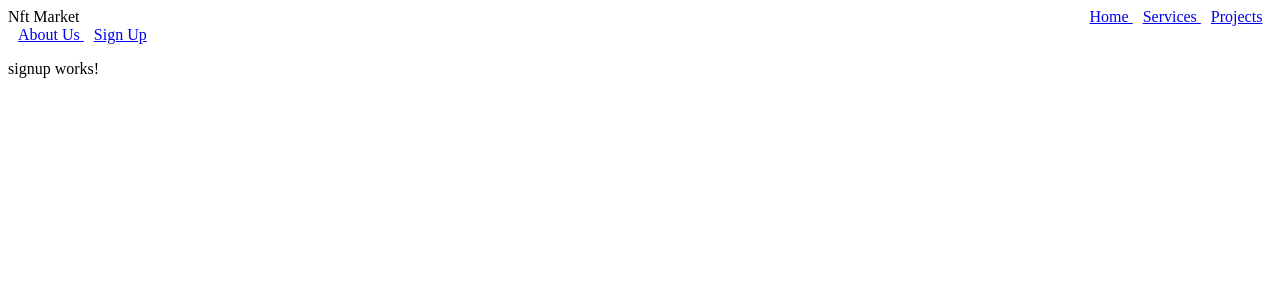
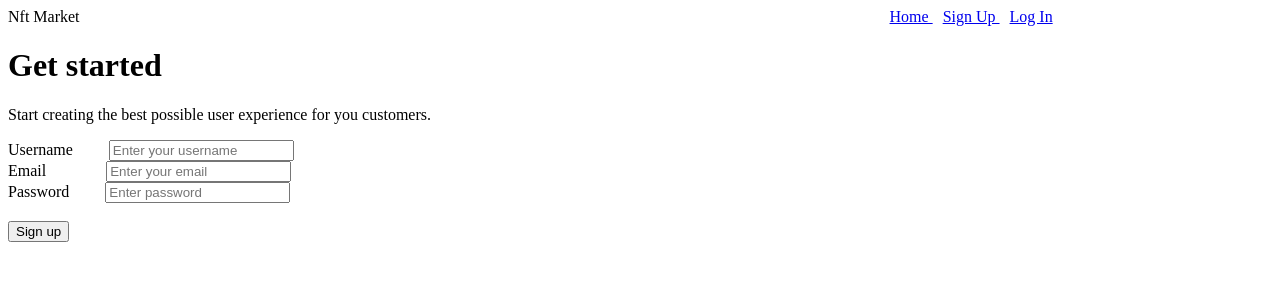
Before and after one commit to OVinter/NFT-Market-App, an Angular app in the folder NFTApp/: page /signup in a window 1280 px wide. Shown: the top 300 px of the page. Built offline with nearby package versions, Linux system fonts and the light colour scheme.

Commit message:
Authentication (Login + SignUp) feature

```diff
--- a/NFTApp/package.json
+++ b/NFTApp/package.json
@@ -11,11 +11,13 @@
   },
   "private": true,
   "dependencies": {
-    "@angular/animations": "~11.2.7",
+    "@angular/animations": "^11.2.14",
+    "@angular/cdk": "^12.0.0",
     "@angular/common": "~11.2.7",
     "@angular/compiler": "~11.2.7",
     "@angular/core": "~11.2.7",
     "@angular/forms": "~11.2.7",
+    "@angular/material": "^12.0.0",
     "@angular/platform-browser": "~11.2.7",
     "@angular/platform-browser-dynamic": "~11.2.7",
     "@angular/router": "~11.2.7",
--- a/NFTApp/src/app/app-routing.module.ts
+++ b/NFTApp/src/app/app-routing.module.ts
@@ -3,6 +3,8 @@ import { NgModule } from '@angular/core';
 import { Routes, RouterModule } from '@angular/router';
 import {DummyComponent} from './dummy/dummy.component';
 import {SignupComponent} from './signup/signup.component';
+import {LoginComponent} from './login/login.component';
+
 
 const routes: Routes = [
   { path: '', component: DummyComponent },
@@ -11,6 +13,7 @@ const routes: Routes = [
   // { path: 'projects', component: DummyComponent },
   // { path: 'aboutus', component: DummyComponent },
    { path: 'signup', component: SignupComponent },
+  { path: 'login', component: LoginComponent },
 ];
 
 @NgModule({
--- /dev/null
+++ b/NFTApp/src/app/login/login.component.css
@@ -0,0 +1,69 @@
+body{
+  margin-top:20px;
+  background:#eee;
+}
+.container {
+  margin-right: auto;
+  margin-left: auto;
+  padding-right: 15px;
+  padding-left: 15px;
+  width: 100%;
+}
+
+@media (min-width: 576px) {
+  .container {
+    max-width: 540px;
+  }
+}
+
+@media (min-width: 768px) {
+  .container {
+    max-width: 720px;
+  }
+}
+
+@media (min-width: 992px) {
+  .container {
+    max-width: 960px;
+  }
+}
+
+@media (min-width: 1200px) {
+  .container {
+    max-width: 1140px;
+  }
+}
+
+
+
+.card-columns .card {
+  margin-bottom: 0.75rem;
+}
+
+@media (min-width: 576px) {
+  .card-columns {
+    column-count: 3;
+    column-gap: 1.25rem;
+  }
+  .card-columns .card {
+    display: inline-block;
+    width: 100%;
+  }
+}
+.text-muted {
+  color: #9faecb !important;
+}
+
+p {
+  margin-top: 0;
+  margin-bottom: 1rem;
+}
+.mb-3 {
+  margin-bottom: 1rem !important;
+}
+
+.input-group {
+  position: relative;
+  display: flex;
+  width: 100%;
+}
--- /dev/null
+++ b/NFTApp/src/app/login/login.component.html
@@ -0,0 +1,46 @@
+<link href="https://maxcdn.bootstrapcdn.com/font-awesome/4.3.0/css/font-awesome.min.css" rel="stylesheet">
+<br>
+<br>
+<div class="container">
+  <div class="row justify-content-center">
+    <div class="col-md-8">
+      <div class="card-group mb-0">
+        <div class="card p-4">
+          <div class="card-body">
+            <h1>Login</h1>
+            <p class="text-muted">Sign In to your account</p>
+            <div class="input-group mb-3">
+              <span class="input-group-addon"><i class="fa fa-user"></i></span>
+              <input type="text" class="form-control"  placeholder="Username">
+            </div>
+            <div class="input-group mb-4">
+              <span class="input-group-addon"><i class="fa fa-lock"></i></span>
+              <input type="password" class="form-control"  placeholder="Password">
+
+            </div>
+            <br>
+            <div class="row">
+              <div class="col-6">
+                <button type="button" class="btn btn-primary px-4">Login</button>
+              </div>
+
+
+            </div>
+          </div>
+        </div>
+        <div class="card text-white bg-primary py-5 d-md-down-none" style="width:44%">
+          <div class="card-body text-center">
+            <div>
+              <h2>Sign up</h2>
+              <p>No account? Create one now:</p>
+              <a mat-raised-button color="accent"  (click)="SignUp()"  routerLink="signup">Sign Up </a>
+
+<!--              <button type="button" class="btn btn-primary active mt-3">Register Now!</button>-->
+
+            </div>
+          </div>
+        </div>
+      </div>
+    </div>
+  </div>
+</div>
--- /dev/null
+++ b/NFTApp/src/app/login/login.component.ts
@@ -0,0 +1,21 @@
+import { Component, OnInit } from '@angular/core';
+import {Router} from '@angular/router';
+
+@Component({
+  selector: 'app-login',
+  templateUrl: './login.component.html',
+  styleUrls: ['./login.component.css']
+})
+export class LoginComponent implements OnInit {
+
+  constructor(private router: Router) {
+
+  }
+
+  ngOnInit(): void {
+  }
+  public SignUp(): void{
+    this.router.navigate(['signup']);
+  }
+
+}
--- a/NFTApp/src/app/navbar/navbar.component.css
+++ b/NFTApp/src/app/navbar/navbar.component.css
@@ -1,5 +1,5 @@
 #spanName{
-  margin-right: 1000px;
+  margin-right: 800px;
 }
 a{
   margin-left: 10px;
--- a/NFTApp/src/app/navbar/navbar.component.html
+++ b/NFTApp/src/app/navbar/navbar.component.html
@@ -1,11 +1,23 @@
+<!--<mat-toolbar color="green" class="mat-elevation-z8">-->
+<!--  <span>-->
+<!--    <span id="spanName">Nft Market</span>-->
+<!--    <br> <br>-->
+
+<!--  <a mat-button="blue" routerLink="home">Home </a>-->
+<!--&lt;!&ndash;  <a mat-button routerLink="services">Services </a>&ndash;&gt;-->
+<!--&lt;!&ndash;  <a mat-button routerLink="projects">Projects </a>&ndash;&gt;-->
+<!--&lt;!&ndash;  <a mat-button routerLink="aboutus">About Us </a>&ndash;&gt;-->
+<!--  <a mat-raised-button color="accent" routerLink="signup">Sign Up </a>-->
+<!--    <a mat-raised-button color="accent" routerLink="login">Log In </a>-->
+<!--  </span>-->
+<!--</mat-toolbar>-->
+
 <mat-toolbar color="green" class="mat-elevation-z8">
   <span>
     <span id="spanName">Nft Market</span>
 
   <a mat-button="blue" routerLink="home">Home </a>
-  <a mat-button routerLink="services">Services </a>
-  <a mat-button routerLink="projects">Projects </a>
-  <a mat-button routerLink="aboutus">About Us </a>
   <a mat-raised-button color="accent" routerLink="signup">Sign Up </a>
+    <a mat-raised-button color="accent" routerLink="login">Log In </a>
   </span>
 </mat-toolbar>
--- /dev/null
+++ b/NFTApp/src/app/shared/Register.ts
@@ -0,0 +1,5 @@
+export class Register{
+  email: string;
+  userName: string;
+  password: string;
+}
--- /dev/null
+++ b/NFTApp/src/app/signup/SignupService.ts
@@ -0,0 +1,63 @@
+import { Injectable } from '@angular/core';
+import {HttpClient, HttpErrorResponse, HttpParams} from '@angular/common/http';
+import { HttpHeaders } from '@angular/common/http';
+import { from, Observable } from 'rxjs';
+import { Register } from 'src/app/shared/Register';
+import {map} from 'rxjs/operators';
+import { throwError } from 'rxjs';
+import { catchError } from 'rxjs/operators';
+import {Router} from '@angular/router';
+
+@Injectable({
+  providedIn: 'root'
+})
+export class SignupService {
+  UrlLogin: string;
+  token: string;
+  header: any;
+  UrlRegister: string;
+  errorData: {};
+  constructor(private http: HttpClient, private router: Router) {
+
+    this.UrlLogin = 'http://localhost:8080/api/auth/signup';
+    const headerSettings: { [name: string]: string | string[]; } = {};
+    this.header = new HttpHeaders(headerSettings);
+
+  }
+  SignUp(model: Register): any{
+    console.log(model);
+    const httpOptions = { headers: new HttpHeaders({ 'Content-Type': 'application/json'}) };
+    return this.http.post<any>(this.UrlLogin, JSON.stringify(model), httpOptions);
+      // .pipe(map(user => {
+      //     if (user) {
+      //       localStorage.setItem('currentUser', JSON.stringify(user.jwtToken.id_token));
+      //       localStorage.setItem('idUser', JSON.stringify(user.idUser));
+      //       console.log(localStorage.getItem('currentUser'));
+      //       console.log(localStorage.getItem('idUser'));
+      //       this.router.navigate(['/home'])
+      //         .then(() => window.location.reload());
+      //       console.log(user);
+      //     }
+      //   }),
+      //   catchError(this.handleError)
+      // );
+  }
+
+  getAuthorizationToken(): any {
+    const currentUser = JSON.parse(localStorage.getItem('currentUser'));
+    return currentUser.token;
+  }
+
+  private handleError(error: HttpErrorResponse): any {
+    if (error.error instanceof ErrorEvent) {
+      console.error('An error occurred:', error.error.message);
+    } else {
+      console.error(`Backend returned code ${error.status}, ` + `body was: ${error.error}`);
+    }
+    this.errorData = {
+      errorTitle: 'Oops! Request for document failed',
+      errorDesc: 'Something bad happened. Please try again later.'
+    };
+    return throwError(this.errorData);
+  }
+}
--- a/NFTApp/src/app/signup/signup.component.html
+++ b/NFTApp/src/app/signup/signup.component.html
@@ -1 +1,45 @@
-<p>signup works!</p>
+<div class="container h-100">
+  <div class="row h-100">
+    <div class="col-sm-10 col-md-8 col-lg-6 mx-auto d-table h-100">
+      <div class="d-table-cell align-middle">
+
+        <div class="text-center mt-4">
+          <h1 class="h2">Get started</h1>
+          <p class="lead">
+            Start creating the best possible user experience for you customers.
+          </p>
+        </div>
+
+        <div class="card">
+          <div class="card-body">
+            <div class="m-sm-4">
+              <form name="form" (ngSubmit)="signup()" #f="ngForm">
+                <div class="form-group">
+                  <label>Username</label>
+                  &nbsp; &nbsp; &nbsp; &nbsp;
+                  <input class="form-control form-control-lg" type="text" name="name" [(ngModel)]="model.userName" placeholder="Enter your username">
+                </div>
+                <div class="form-group">
+                  <label>Email </label>
+                  &nbsp; &nbsp; &nbsp; &nbsp; &nbsp; &nbsp; &nbsp;
+                  <input class="form-control form-control-lg" type="email" name="email" [(ngModel)]="model.email" placeholder="Enter your email">
+                </div>
+                <div class="form-group">
+                  <label>Password</label>
+                  &nbsp; &nbsp; &nbsp; &nbsp;
+                  <input class="form-control form-control-lg" type="password" name="password" [(ngModel)]="model.password" placeholder="Enter password">
+                </div>
+                <br>
+                <div class="text-center mt-3">
+<!--                  <a href="index.html" class="btn btn-lg btn-primary">Sign up</a>-->
+                   <button type="submit" class="btn btn-lg btn-primary">Sign up</button>
+                </div>
+              </form>
+            </div>
+          </div>
+        </div>
+
+      </div>
+    </div>
+  </div>
+</div>
--- a/NFTApp/src/app/signup/signup.component.ts
+++ b/NFTApp/src/app/signup/signup.component.ts
@@ -1,15 +1,51 @@
+// import { Component, OnInit } from '@angular/core';
+//
+// @Component({
+//   selector: 'app-signup',
+//   templateUrl: './signup.component.html',
+//   styleUrls: ['./signup.component.css']
+// })
+// export class SignupComponent implements OnInit {
+//
+//   constructor() {
+//   }
+//
+//   ngOnInit(): void {
+//   }
+// }
+
+
+
 import { Component, OnInit } from '@angular/core';
+import { FormBuilder } from '@angular/forms';
+import { SignupService } from './SignupService';
+import {Router} from '@angular/router';
 
 @Component({
-  selector: 'app-signup',
+  selector: 'app-register-form',
   templateUrl: './signup.component.html',
   styleUrls: ['./signup.component.css']
 })
 export class SignupComponent implements OnInit {
 
-  constructor() { }
+  model: any = {};
+
+  errorMessage: string;
+
+  constructor(private router: Router, private signupService: SignupService) {
+  }
+  // constructor() {
+  //
+  // }
+
 
   ngOnInit(): void {
+
+  }
+
+  signup(): any {
+    console.log(this.model);
+    this.signupService.SignUp(this.model).subscribe();
   }
 
 }
```
Also changed, not shown: NFTApp/src/app/app.module.ts (+7 -10 lines), 2 other files (tests, documents, lock files or other folders).
